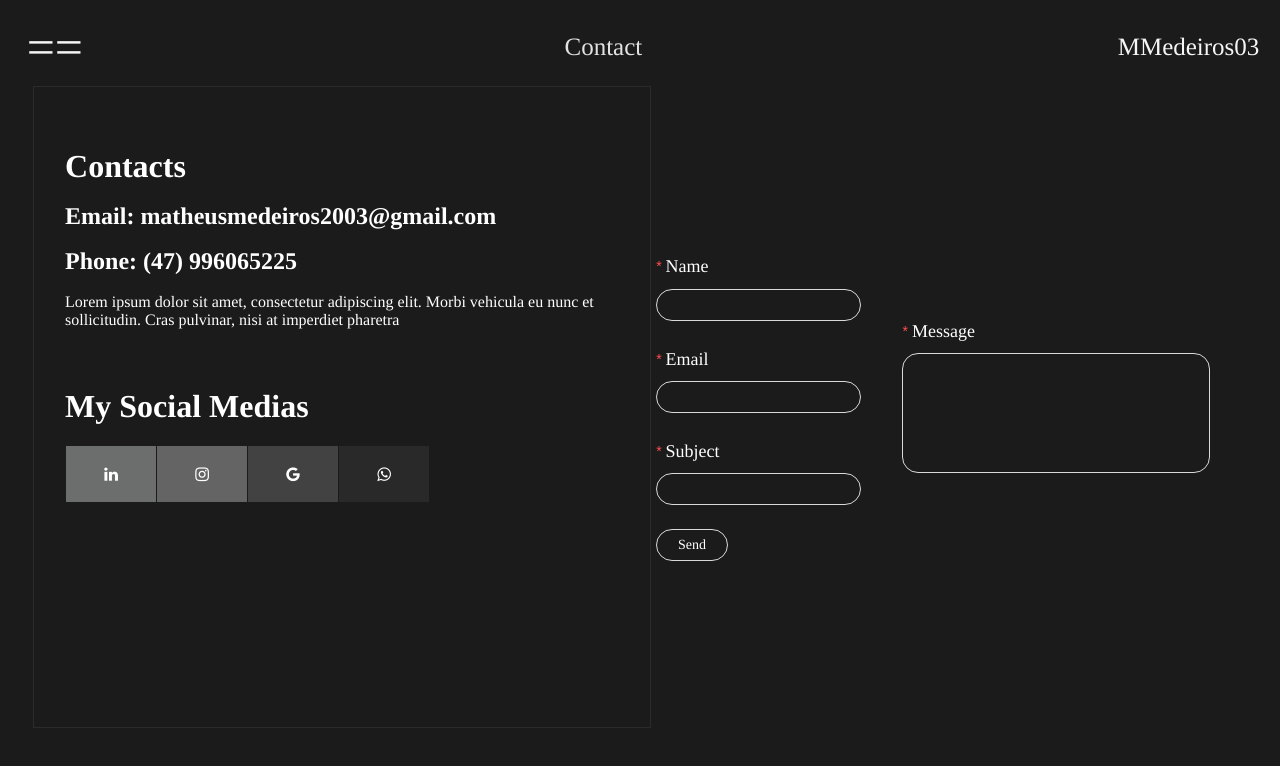
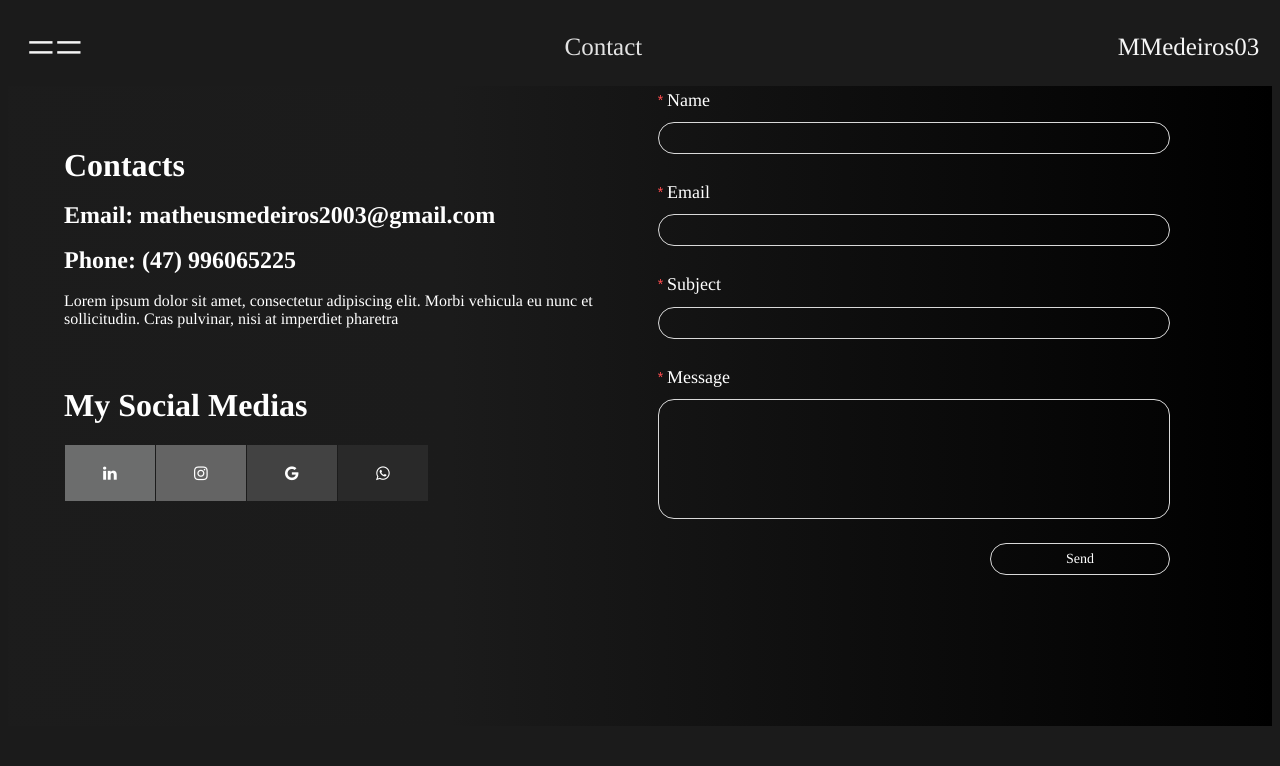
Before and after one commit to MMedeiros03/Portifolio_React, a React (Create React App) app: page /contact in a window 1280 px wide. Shown: the top 766 px of the page. Built offline with nearby package versions, Linux system fonts and the light colour scheme.

Commit message:
feito ajustes no layout da home e de contact

```diff
--- a/src/Pages/About/index.css
+++ b/src/Pages/About/index.css
@@ -1,6 +1,13 @@
 .About{
     display: flex;
     justify-content: space-between;
+    background-image: linear-gradient(to left,
+
+    rgb(0, 0, 0) 0%,
+
+    rgb(27, 27, 27) 65%,
+
+    rgba(29, 29, 29, 0.452)100%);
 }
 
 .Carousel{
--- a/src/Pages/Contact/index.css
+++ b/src/Pages/Contact/index.css
@@ -2,13 +2,19 @@
     display: flex;
     justify-content: space-between;
     max-width: 100%;
+    background-image: linear-gradient(to left,
+
+    rgb(0, 0, 0) 0%,
+
+    rgb(27, 27, 27) 65%,
+
+    rgba(29, 29, 29, 0.452)100%);
 }
 
 .Contact_Infos{
     justify-content: center;
     margin-left: 2%;
     color: white;
-    border: 1px solid #8b8b8b25;
     height: 80vh;
     max-width: 50%;
     width: 100%;
--- a/src/Pages/Contact/index.jsx
+++ b/src/Pages/Contact/index.jsx
@@ -39,26 +39,30 @@ function Contact() {
             <div className="Icons">
               <h1>My Social Medias</h1>
               <a
+                target="_blank"
                 href="https://www.linkedin.com/in/matheus-medeiros-3975b6216"
-                className="fa fa-linkedin"
+                className="fa fa-linkedin" rel="noreferrer"
               />
               <a
+                target="_blank"
                 href="https://www.instagram.com/m_medeiross03/"
-                className="fa fa-instagram"
+                className="fa fa-instagram" rel="noreferrer"
               />
               <a
+                target="_blank"
                 href="mailto:matheusmedeiros2003@gmail.com"
-                className="fa fa-google"
+                className="fa fa-google" rel="noreferrer"
               />
               <a
+                target="_blank"
                 href="https://wa.me/5547996065225"
-                className="fa fa-whatsapp"
+                className="fa fa-whatsapp" rel="noreferrer"
               />
             </div>
           </div>
         </div>
 
-        <div className="FormContact" style={{ width: "100%", marginLeft: 5 }}>
+        <Col className="FormContact" style={{ width: "100%", marginLeft: 10 }}>
           <Form
             form={form}
             name="RoleForm"
@@ -68,11 +72,10 @@ function Contact() {
             disabled={loading}
             style={{
               height: "100%",
-              display: "flex",
               alignItems: "center"
             }}
           >
-            <div style={{ maxWidth: "40%", width: "100%" }}>
+            <Col>
               <Col span={20}>
                 <Form.Item
                   label="Name"
@@ -120,19 +123,6 @@ function Contact() {
                 </Form.Item>
               </Col>
 
-              <Col span={20}>
-                <Button
-                  loading={loading}
-                  htmlType="submit"
-                  className="FormFields"
-                  style={{ width: "35%" }}
-                >
-                  Send
-                </Button>
-              </Col>
-            </div>
-
-            <div style={{ maxWidth: "60%", width: "100%" }}>
               <Col span={20} style={{ color: "white" }}>
                 <Form.Item
                   label="Message"
@@ -155,9 +145,19 @@ function Contact() {
                   />
                 </Form.Item>
               </Col>
-            </div>
+            </Col>
+            <Col span={20} style={{display: "flex", justifyContent: "flex-end" }}>
+                <Button
+                  loading={loading}
+                  htmlType="submit"
+                  className="FormFields"
+                  style={{ width: "35%" }}
+                >
+                  Send
+                </Button>
+              </Col>
           </Form>
-        </div>
+        </Col>
       </div>
     </>
   );
--- a/src/Pages/Home/index.css
+++ b/src/Pages/Home/index.css
@@ -1,15 +1,21 @@
 .Home{
     display: flex;
     justify-content: space-evenly;
+    background-image: linear-gradient(to left,
+
+    rgb(0, 0, 0) 0%,
+
+    rgb(27, 27, 27) 65%,
+
+    rgba(29, 29, 29, 0.452)100%);
 }
 
 .Img{
     max-width: 50%;
-    background-color: black;
+    /* background-color: black; */
     width: 100%;
     height: 83vh;
     border-radius: 5px;
-    background: linear-gradient(to right,transparent 1%, rgb(0, 0, 0));
     display: flex;
     justify-content: space-around;
     align-items: center;
```
